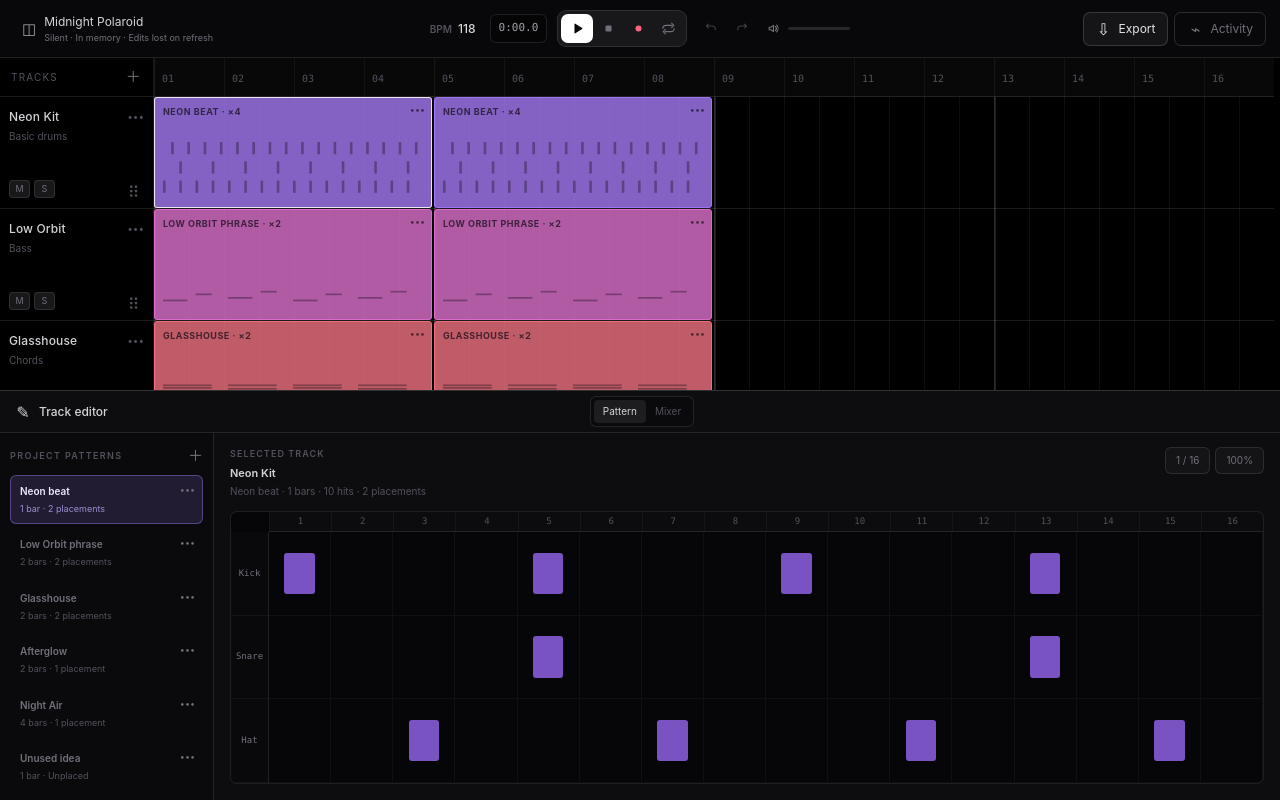
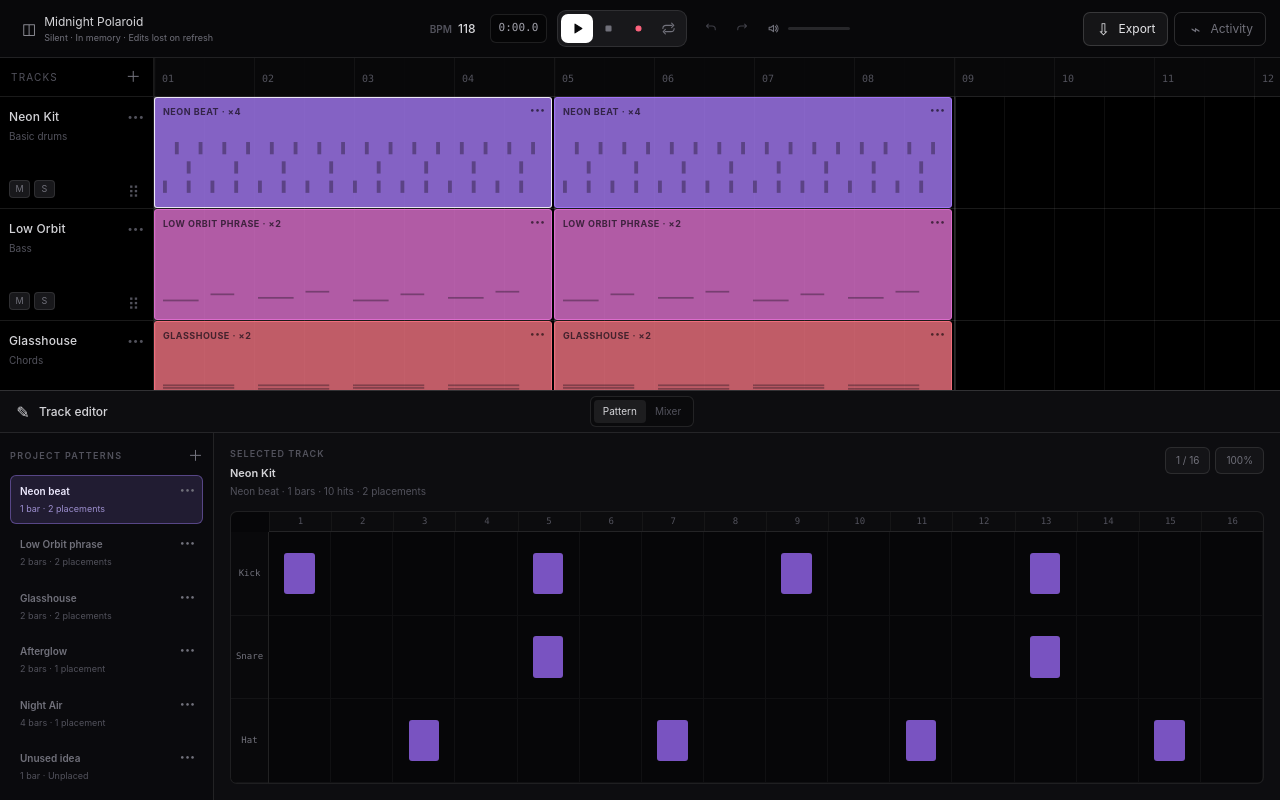
Before and after one commit to amit-00/agent-daw, a Next.js app: page / in a window 1280 px wide. Built offline with nearby package versions, Linux system fonts and the light colour scheme.

Commit message:
style: widen arrangement bars

```diff
--- a/src/components/arrangement/Arrangement.tsx
+++ b/src/components/arrangement/Arrangement.tsx
@@ -10,7 +10,7 @@ import { PROJECT_CAPS, type Track } from "@/project";
 import { useStudioStore } from "@/stores/studio-provider";
 
 export const ARRANGEMENT_BUFFER_BARS = 4;
-const ARRANGEMENT_BAR_WIDTH = 70;
+const ARRANGEMENT_BAR_WIDTH = 100;
 const ARRANGEMENT_MIN_BARS = 16;
 const TRACK_COLUMN_WIDTH = 154;
 
```
Also changed, not shown: 2 other files (tests, documents, lock files or other folders).
